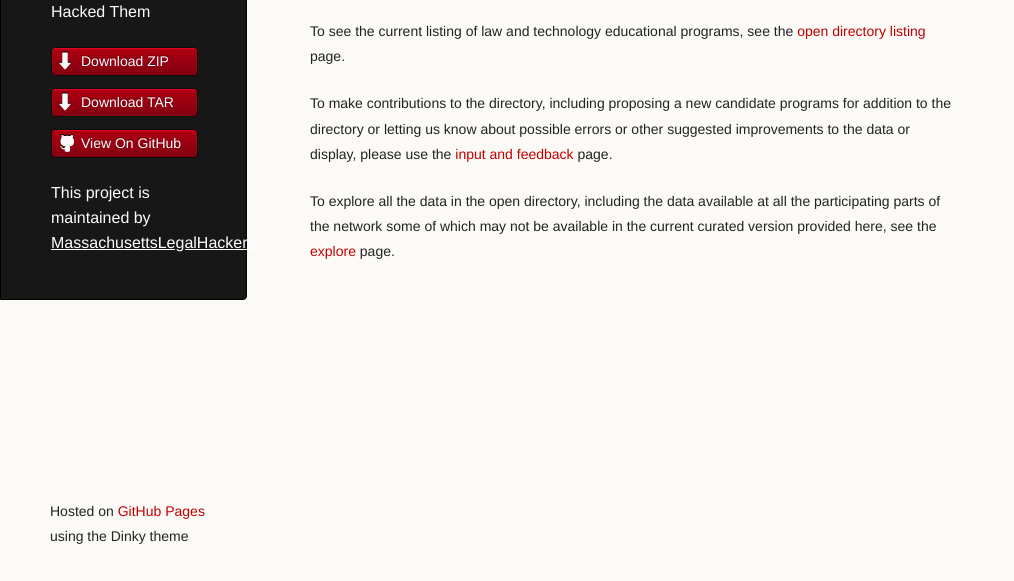
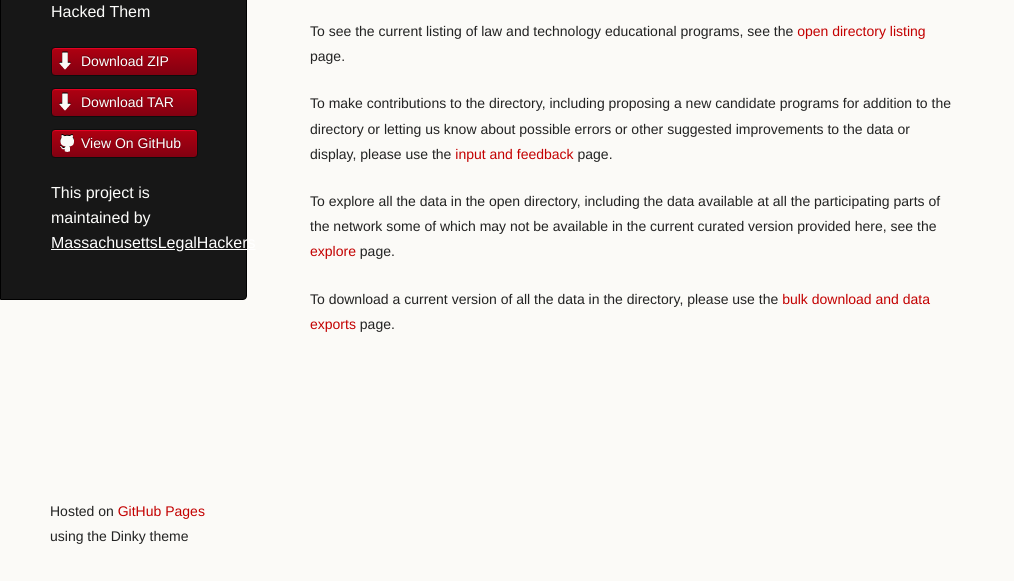
Before and after one commit to LegalHack/directory, a plain HTML site: page index.html in a window 1280 px wide. Shown: the part 219-800 px from the top of the page, without its empty margins (0-1014 px from the left). Drawn offline with Linux system fonts and the light colour scheme.

Commit message:
Update index.html

```diff
--- a/index.html
+++ b/index.html
@@ -45,6 +45,8 @@
 <p>To explore all the data in the open directory, including the data available at all the participating parts of the network some of which may not be available in the current curated version provided here, see the <a href="explore.html"> explore</a> page.</p>
 
 
+<p>To download a current version of all the data in the directory, please use the <a href="download.html"> bulk download and data exports</a> page.</p>
+
 
       </section>
       <footer>
```
